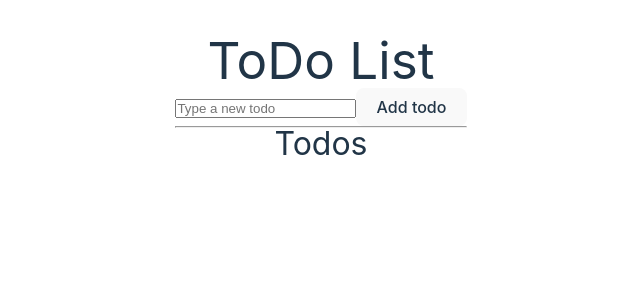
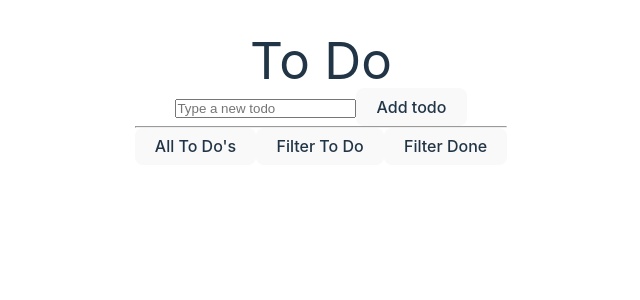
Before and after one commit to Junior-dev-Track/16-react-todolist-crolette, a React (Vite) app: page / in a window 1280 px wide. Shown: the top 300 px of the page, without its empty margins (319-959 px from the left). Built offline with nearby package versions, Linux system fonts and the light colour scheme.

Commit message:
feat: add filters (all/done/todo)

```diff
--- a/src/App.jsx
+++ b/src/App.jsx
@@ -2,12 +2,14 @@ import { useState } from 'react'
 import './assets/components/reset.css'
 import './App.css'
 import Todolist from './assets/components/Todolist'
+import Header from './assets/components/Header'
 
 
 function App() {
 
   return (
     <>
+      <Header />
       <Todolist />
     </>
   )
--- a/src/assets/components/Buttons.jsx
+++ b/src/assets/components/Buttons.jsx
@@ -2,10 +2,6 @@ import { useState } from 'react';
 
 export default function Button({onClick, textButton}) {
     return (
-
-
-
-
-        <button onClick={onClick}>{textButton}</button>
+        <button className="button" onClick={onClick}>{textButton}</button>
     )
 }
--- a/src/assets/components/Header.jsx
+++ b/src/assets/components/Header.jsx
@@ -1,27 +1,9 @@
 
+export default function Header() {
+	return (
+		<header>
+			<h1>To Do</h1>
+		</header>
 
-
-
-const Title = () => {
-	const name = 'Peter';
-	return <h1>Hello, {name}</h1>;
-};
-
-const Menu = () => {
-	return (
-		<div className="menu">
-			<div className="menu-item">About</div>
-			<div className="menu-item">Portfolio</div>
-			<div className="menu-item">Contacts</div>
-		</div>
 	);
 };
-
-const Header = () => {
-	return (
-		<div className="header">
-			<Title />
-			<Menu />
-		</div>
-	);
-};
--- a/src/assets/components/Tasks.jsx
+++ b/src/assets/components/Tasks.jsx
@@ -2,9 +2,7 @@ import { useState } from 'react';
 import Button from './Buttons';
 
 export default function Task({ todo, onChangeTodo, onDelete }) {
-	// const [editedTitle, setEditedTitle] = useState("");
 	const [isEditing, setIsEditing] = useState(false);
-
 
 	return (
 		<>
@@ -23,7 +21,6 @@ export default function Task({ todo, onChangeTodo, onDelete }) {
 				<>
 					<input
 						value={todo.title}
-						// onChange={(e) => setEditedTitle(e.target.value)}
 						onChange={(e) => onChangeTodo({ ...todo, title: e.target.value })}
 					/>
 				</>
--- a/src/assets/components/Todolist.jsx
+++ b/src/assets/components/Todolist.jsx
@@ -9,23 +9,24 @@ export default function Todolist() {
 		const storedTodos = JSON.parse(localStorage.getItem('todos'));
 		return storedTodos || [];
 	});
-
-	const [countTodos, setCountTodos] = useState(todos.length)
-
-
+	const [filter, setFilter] = useState(null);
+	const [countToDo, setCountToDo] = useState(todos.length);
+	const [coutToDoDone, setCountToDoDone] = useState(
+		todos.filter((todo) => todo.done === true).length
+	);
 
 	// Save todos to localStorage whenever todos change
 	useEffect(() => {
 		localStorage.setItem('todos', JSON.stringify(todos));
 	}, [todos]);
 
-	function getMaxId() {
+	const getMaxId = () => {
 		if (todos.length == 0) return 0;
 		else {
 			return Math.max(...todos.map((todo) => todo.id)) + 1;
 		}
-	}
-	function handleAddItem(title) {
+	};
+	const handleAddItem = (title) => {
 		const maxId = getMaxId();
 
 		setTodos([
@@ -36,9 +37,25 @@ export default function Todolist() {
 				title: title,
 			},
 		]);
-	}
+		setCountToDo(countToDo + 1);
+	};
 
-	function handleChangeTodo(todoToModify) {
+	const handleFilterAll = () => {
+		console.log('handleFilterAll');
+		setFilter(null);
+	};
+
+	const handleFilterToDo = () => {
+		console.log('handleFilterAll');
+		setFilter(false);
+	};
+
+	const handleFilterDone = () => {
+		console.log('handleFilterDone');
+		setFilter(true);
+	};
+
+	const handleChangeTodo = (todoToModify) => {
 		setTodos(
 			todos.map((todo) => {
 				if (todo.id === todoToModify.id) {
@@ -48,26 +65,22 @@ export default function Todolist() {
 				}
 			})
 		);
-	}
-
-	const handleSave = (todo) => {
-		handleChangeTodo({ ...todo, title: editedTitle });
-		setIsEditing(false);
+		setCountToDoDone(todos.filter((todo) => todo.done === true).length);
 	};
-
 
 	const handleDelete = (todoId) => {
 		setTodos(todos.filter((todo) => todo.id !== todoId));
+		setCountToDo(countToDo - 1);
 	};
 
 	return (
 		<>
-			<h1>ToDo List</h1>
 			<Additem handleAddItem={handleAddItem} />
 			<hr />
-			<h2>Todos</h2>
 			<ul>
-				{todos.map((todo) => (
+				{todos
+					.filter((todo) => filter === null || todo.done === filter)
+					.map((todo) => (
 						<li key={todo.id} className="todos__item">
 							<Task
 								todo={todo}
@@ -77,7 +90,14 @@ export default function Todolist() {
 						</li>
 					))}
 			</ul>
-
+			<div>
+				{/* {countToDo} */}
+				<Button onClick={handleFilterAll} textButton={`All To Do's`} />
+				{/* {countToDo - coutToDoDone} */}
+				<Button onClick={handleFilterToDo} textButton={'Filter To Do'} />
+				{/* {coutToDoDone} */}
+				<Button onClick={handleFilterDone} textButton={'Filter Done'} />
+			</div>
 		</>
 	);
 }
```
Lines whose indentation alone changed are shown as unchanged.
